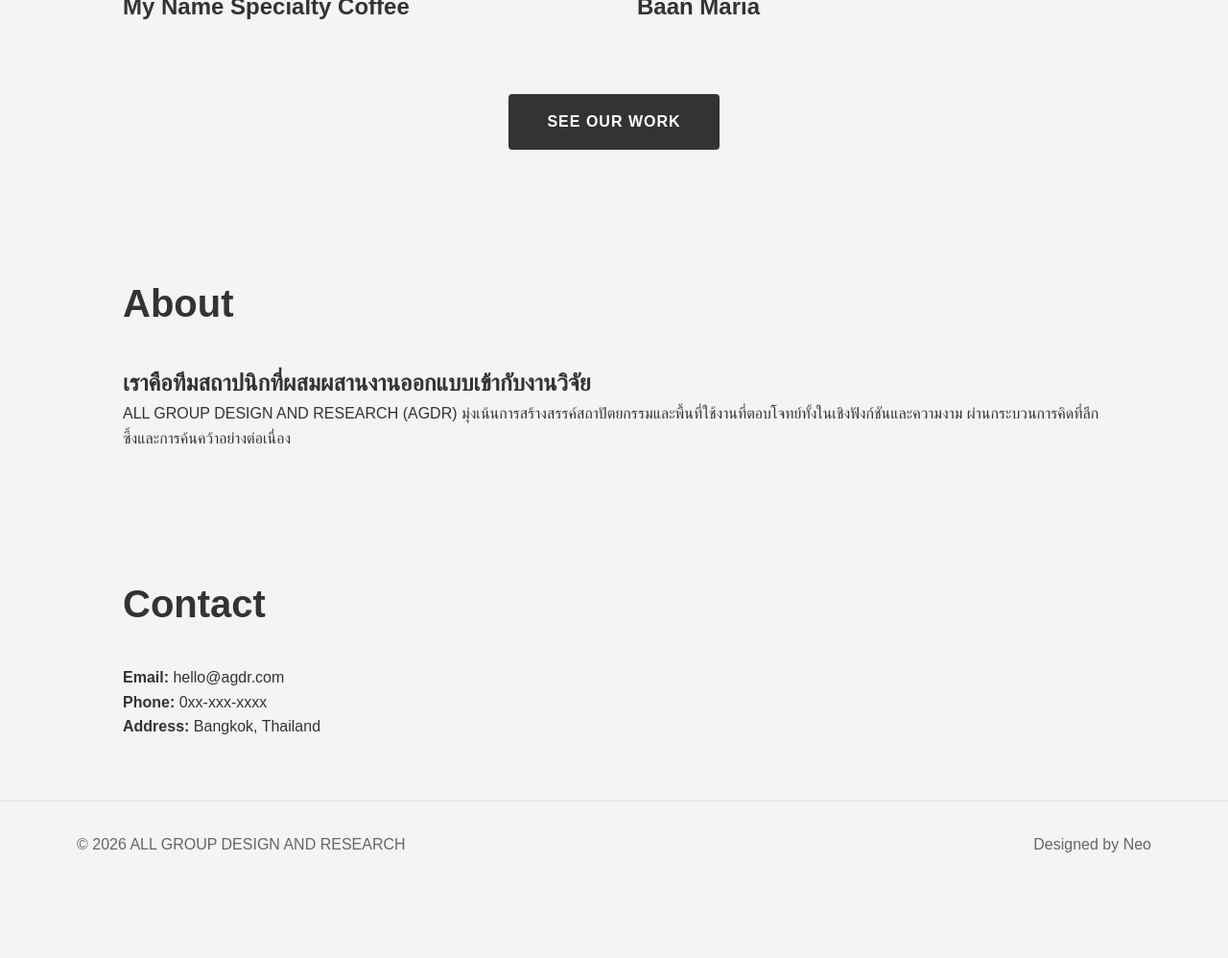
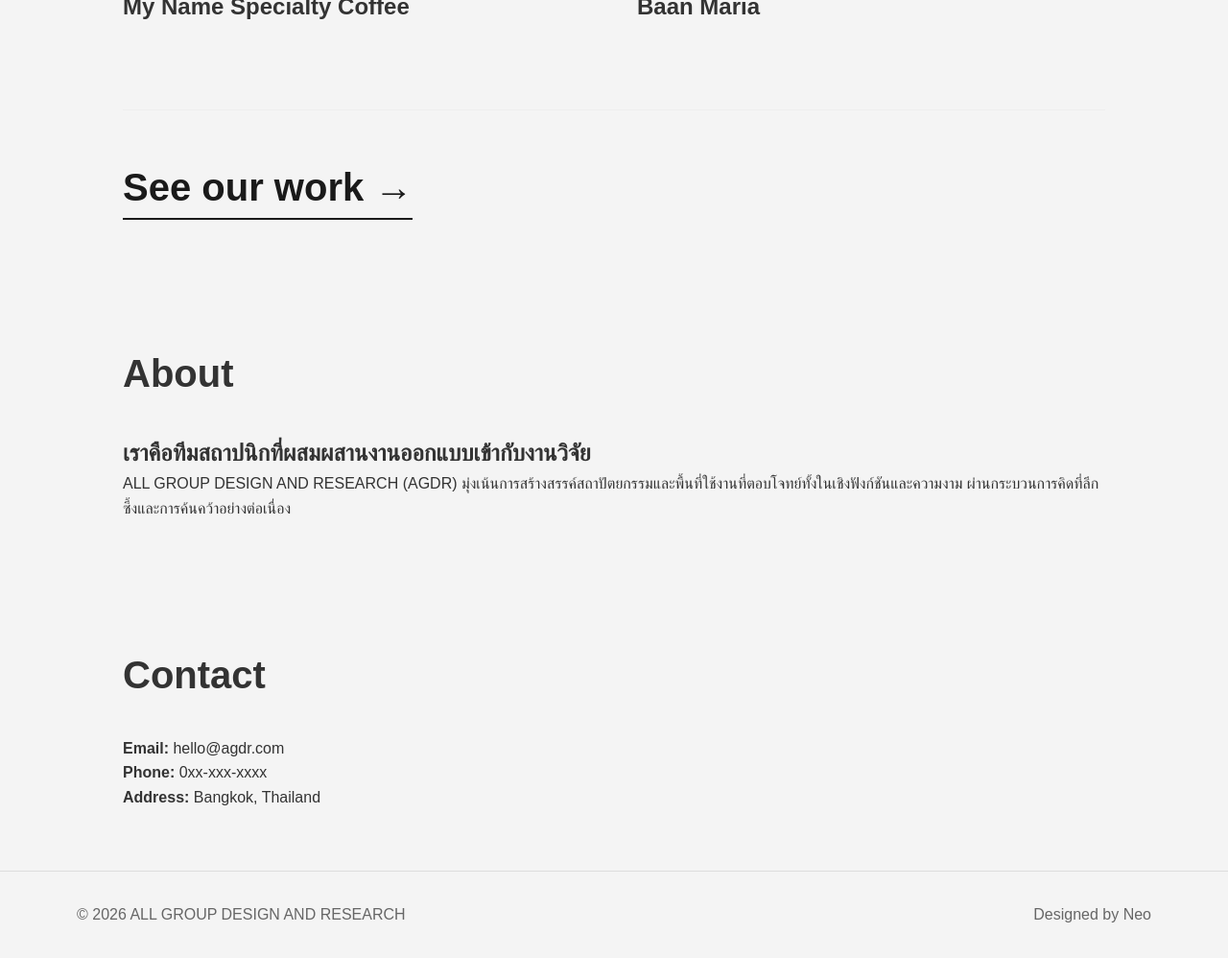
Before and after one commit to agdrbkk/site, a Jekyll site: the page built from index.html, in a window 1280 px wide, cut to the strip 541-1539 px from the top of the page. Shown: the whole strip at 96% size. Built offline with Jekyll 4.4.1, drawn with Linux system fonts in a browser that asks for light colours; some web fonts are replaced; before the commit the page ends 1466 px from its top, so only the background shows below that.

Commit message:
Update styling: Arial for EN, IBM Plex for TH, dynamic Work page, and See our work CTA style

```diff
--- a/index.html
+++ b/index.html
@@ -38,14 +38,14 @@
                             {% endif %}
                         </div>
                         <div class="work-info">
-                            <h3 style="font-family: Arial, sans-serif;">{{ work.title }}</h3>
+                            <h3>{{ work.title }}</h3>
                         </div>
                     </a>
                 </div>
             {% endfor %}
             </div>
-            <div class="see-more-container">
-                <a href="{{ '/work.html' | relative_url }}" class="btn-see-more">See our work</a>
+            <div class="see-more-container" style="text-align: left; margin-top: 5rem; padding-top: 3rem; border-top: 1px solid #eee;">
+                <a href="{{ '/work.html' | relative_url }}" class="btn-see-more">See our work →</a>
             </div>
         </section>
 
--- a/style.css
+++ b/style.css
@@ -6,12 +6,17 @@
 }
 
 body {
-    font-family: 'IBM Plex Sans Thai', sans-serif;
+    font-family: 'Arial', 'IBM Plex Sans Thai', sans-serif;
     background-color: #f4f4f4;
     color: #333;
     line-height: 1.6;
     -webkit-font-smoothing: antialiased;
     overflow-x: hidden; /* ป้องกันหน้าเลื่อนซ้ายขวา */
+}
+
+/* Typography Overrides */
+h1, h2, h3, h4, h5, h6, .logo, nav a, .project-title, .section-title, .btn-see-more {
+    font-family: 'Arial', 'IBM Plex Sans Thai', sans-serif;
 }
 
 header {
@@ -110,20 +115,30 @@ img {
 
 .btn-see-more {
     display: inline-block;
-    padding: 1rem 2.5rem;
-    background-color: #333;
-    color: #fff !important;
+    padding: 0;
+    background-color: transparent;
+    color: #1a1a1a !important;
     text-decoration: none;
     font-weight: 600;
-    border-radius: 4px;
+    border-radius: 0;
     transition: all 0.3s ease;
-    text-transform: uppercase;
-    letter-spacing: 1px;
+    text-transform: none;
+    letter-spacing: normal;
+    font-size: 2.5rem;
+    border-bottom: 2px solid #1a1a1a;
 }
 
 .btn-see-more:hover {
-    background-color: #000;
-    transform: translateY(-2px);
+    background-color: transparent;
+    transform: none;
+    color: #666 !important;
+    border-bottom-color: #666;
+}
+
+@media (max-width: 768px) {
+    .btn-see-more {
+        font-size: 1.8rem;
+    }
 }
 
 .work-item {
```
Also changed, not shown: work.html (+14 -11 lines).
